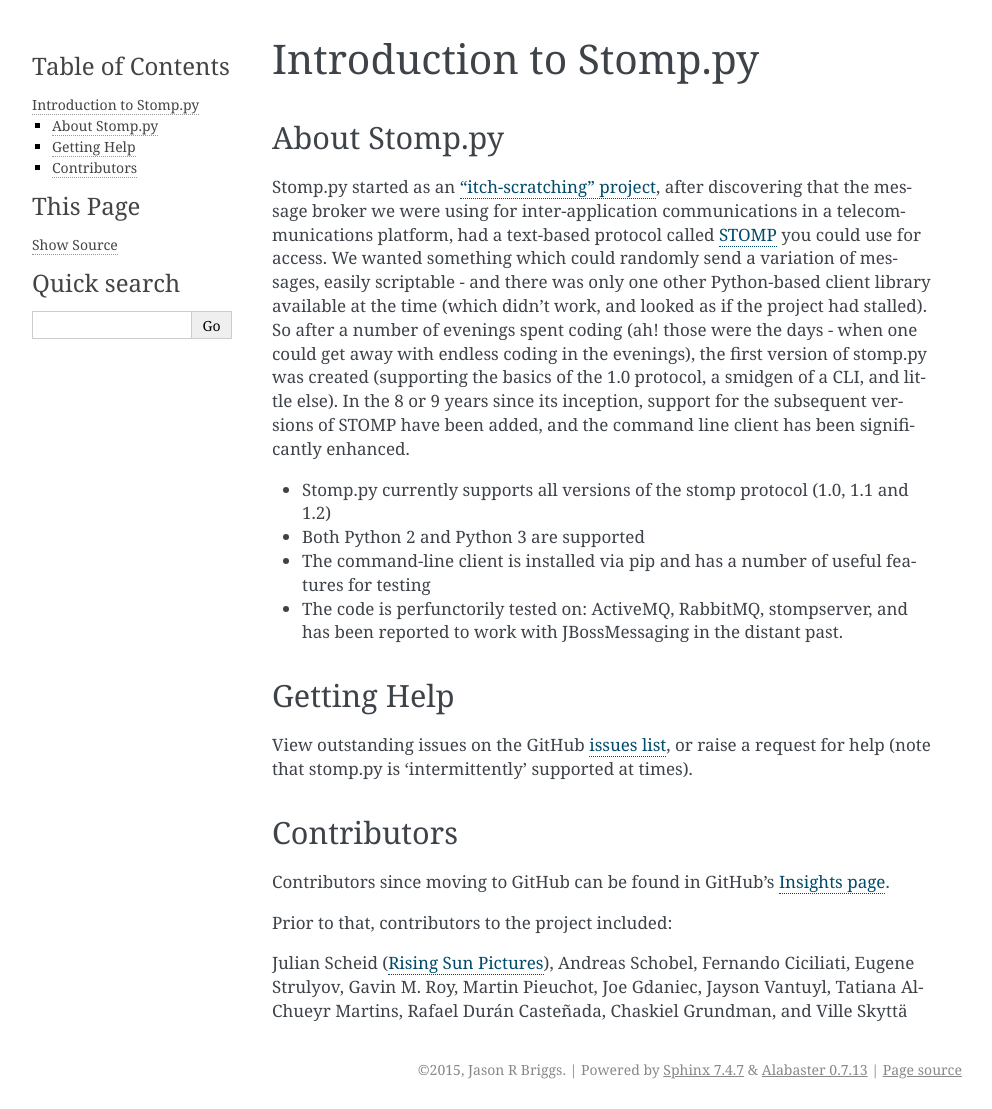
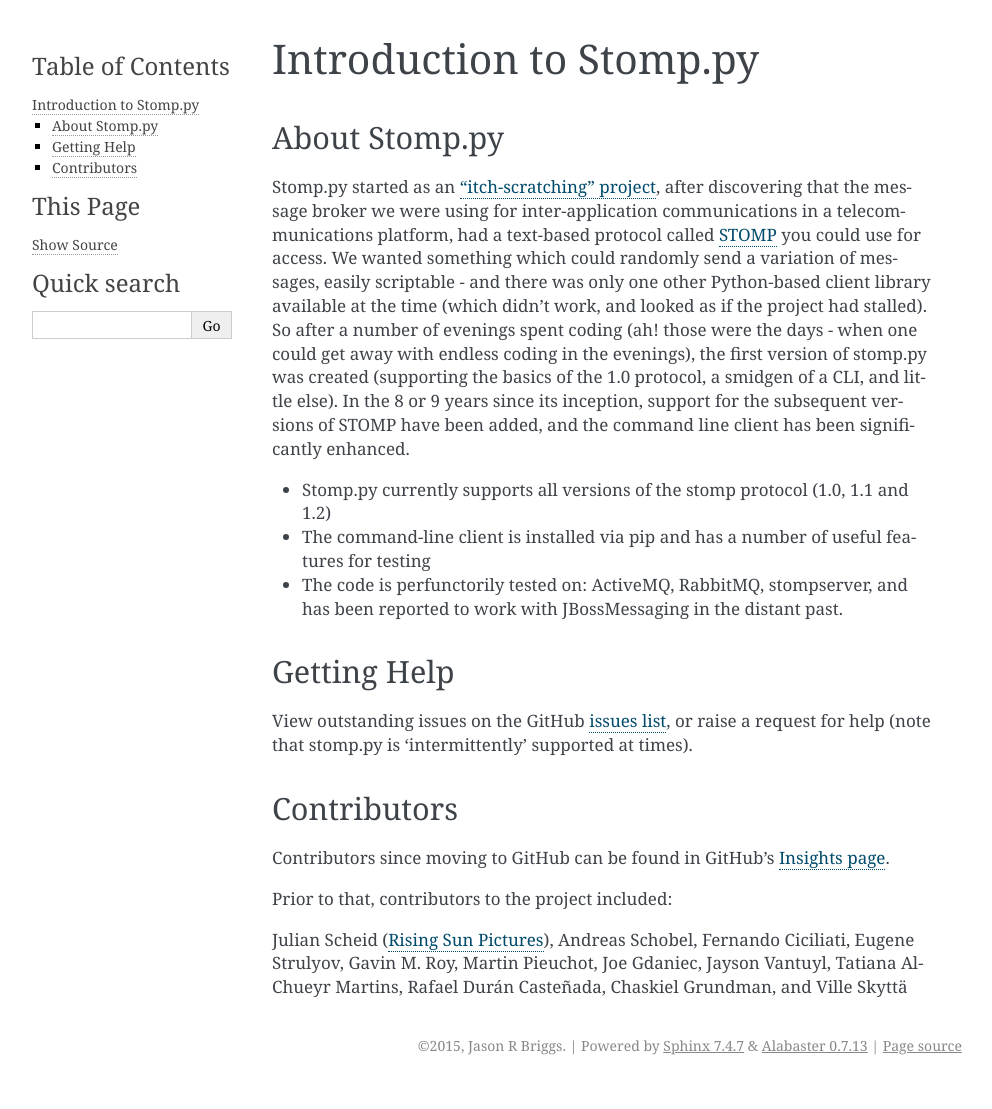
Before and after one commit to jasonrbriggs/stomp.py, a Sphinx documentation site: the page built from docs/source/intro.rst, in a window 1280 px wide. Shown: the whole page, without its empty margins (148-1140 px from the left). Built offline with Sphinx 7.4.7, drawn with Linux system fonts in a browser that asks for light colours; after the commit the page ends 1085 px from its top, so only the background shows below that.

Commit message:
Python 2 is no longer supported

```diff
--- a/docs/source/intro.rst
+++ b/docs/source/intro.rst
@@ -8,7 +8,6 @@
 Stomp.py started as an `"itch-scratching" project <https://en.wikipedia.org/wiki/The_Cathedral_and_the_Bazaar#Lessons_for_creating_good_open_source_software>`_, after discovering that the message broker we were using for inter-application communications in a telecommunications platform, had a text-based protocol called `STOMP <https://stomp.github.io/>`_ you could use for access. We wanted something which could randomly send a variation of messages, easily scriptable - and there was only one other Python-based client library available at the time (which didn't work, and looked as if the project had stalled). So after a number of evenings spent coding (ah! those were the days - when one could get away with endless coding in the evenings), the first version of stomp.py was created (supporting the basics of the 1.0 protocol, a smidgen of a CLI, and little else). In the 8 or 9 years since its inception, support for the subsequent versions of STOMP have been added, and the command line client has been significantly enhanced.
 
 * Stomp.py currently supports all versions of the stomp protocol (1.0, 1.1 and 1.2)
-* Both Python 2 and Python 3 are supported
 * The command-line client is installed via pip and has a number of useful features for testing
 * The code is perfunctorily tested on: ActiveMQ, RabbitMQ, stompserver, and has been reported to work with JBossMessaging in the distant past.
 
```
